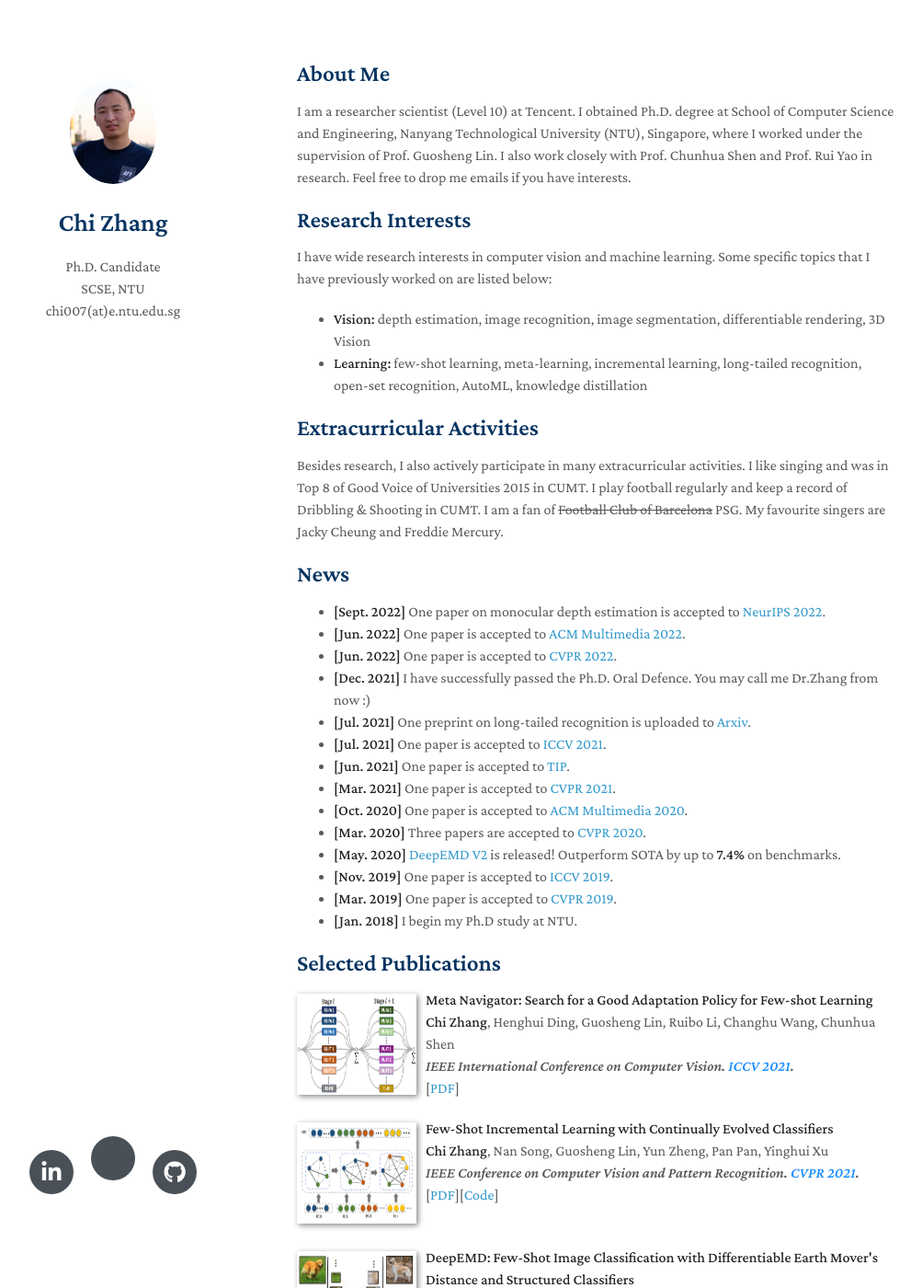
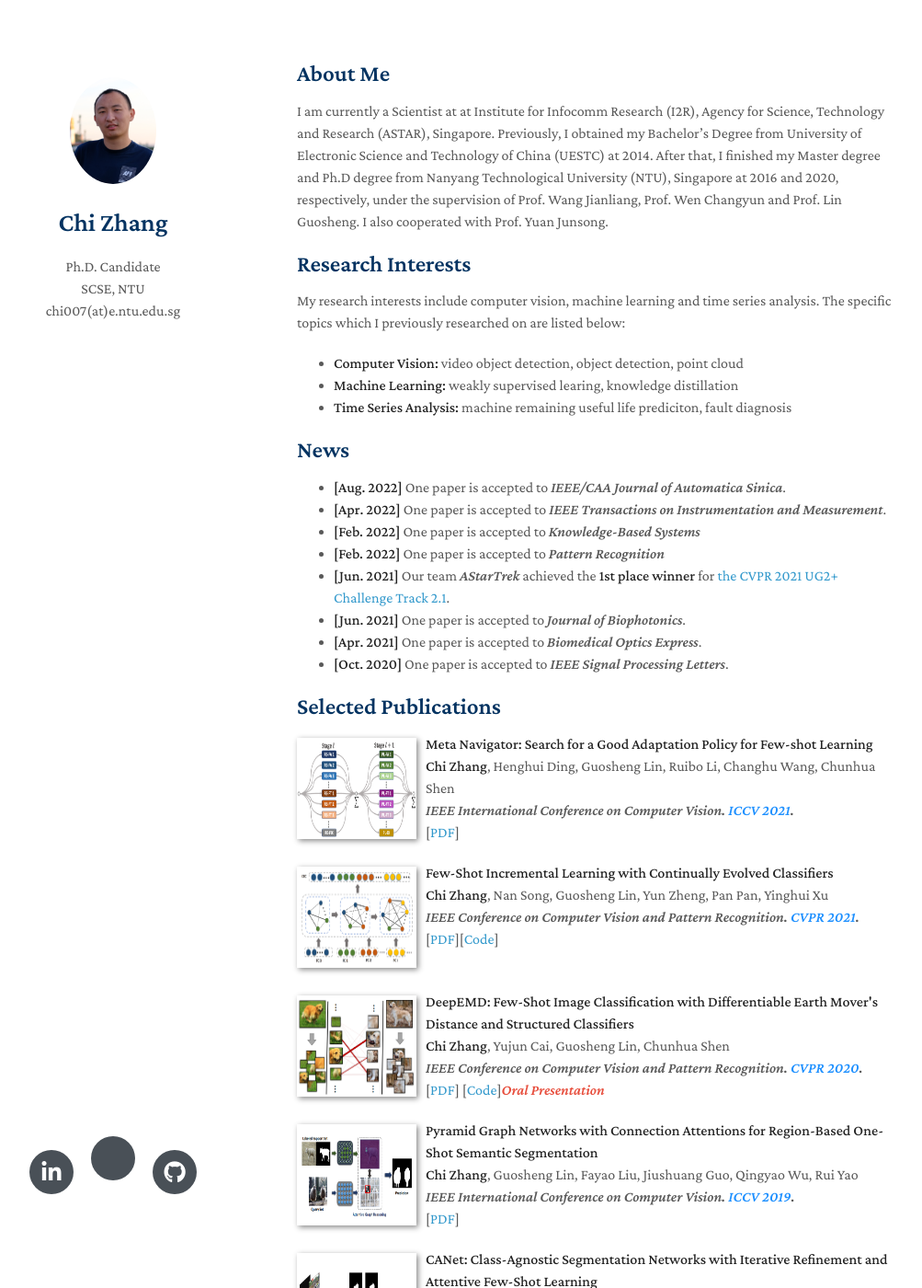
Before and after one commit to ruibing-jin/ruibing-jin.github.io, a Jekyll site: the page built from index.md, in a window 1280 px wide and 1400 px high. Shown: the whole window at 92% size, without its empty margins (147-1150 px from the left). Built offline with Jekyll 4.4.1, drawn with Linux system fonts in a browser that asks for light colours; nearby versions of some CDN libraries; a style sheet for code colours, icons or effects is not loaded; our own code applies the rules of GitHub Pages for plain Markdown files.

Commit message:
Update index.md
update biography

```diff
--- a/index.md
+++ b/index.md
@@ -3,31 +3,23 @@ layout: homepage
 ---
 
 ## About Me
-I am a researcher scientist (Level 10) at Tencent. I obtained Ph.D. degree at School of Computer Science and Engineering, Nanyang Technological University (NTU), Singapore, where I worked under the supervision of Prof. Guosheng Lin.  I also work closely with Prof. Chunhua Shen and Prof. Rui Yao in research. Feel free to drop me emails if you have interests.
+I am currently a Scientist at at Institute for Infocomm Research (I2R), Agency for Science, Technology and Research (ASTAR), Singapore. Previously, I obtained my Bachelor’s Degree from University of Electronic Science and Technology of China (UESTC) at 2014. After that, I finished my Master degree and Ph.D degree from Nanyang Technological University (NTU), Singapore at 2016 and 2020, respectively, under the supervision of Prof. Wang Jianliang, Prof. Wen Changyun and Prof. Lin Guosheng. I also cooperated with Prof. Yuan Junsong.
 
 ## Research Interests
-I have wide research interests in computer vision and machine learning. Some specific topics that I have previously worked on are listed below:
-- **Vision:** depth estimation, image recognition, image segmentation, differentiable rendering, 3D Vision
-- **Learning:** few-shot learning, meta-learning, incremental learning, long-tailed recognition, open-set recognition, AutoML, knowledge distillation
-
-## Extracurricular Activities
-Besides research, I also actively participate in many extracurricular activities. I like singing and was in Top 8 of Good Voice of Universities 2015 in CUMT. I play football regularly and keep a record of  Dribbling & Shooting  in CUMT. I am a fan of  <del>Football Club of Barcelona</del> PSG. My favourite singers are Jacky Cheung and Freddie Mercury.
+My research interests include computer vision, machine learning and time series analysis. The specific topics which I previously researched on are listed below:
+- **Computer Vision:** video object detection, object detection, point cloud
+- **Machine Learning:** weakly supervised learing, knowledge distillation
+- **Time Series Analysis:** machine remaining useful life prediciton, fault diagnosis
 
 ## News
-- **[Sept. 2022]** One paper on monocular depth estimation is accepted to [NeurIPS 2022](https://nips.cc/).
-- **[Jun. 2022]** One paper is accepted to [ACM Multimedia 2022](https://2022.acmmm.org/).
-- **[Jun. 2022]** One paper is accepted to [CVPR 2022](https://cvpr2022.thecvf.com/).
-- **[Dec. 2021]** I have successfully passed the Ph.D. Oral Defence. You may call me Dr.Zhang from now :)
-- **[Jul. 2021]** One preprint on long-tailed recognition is uploaded to [Arxiv](https://arxiv.org/abs/2108.12757).
-- **[Jul. 2021]** One paper is accepted to [ICCV 2021](http://iccv2021.thecvf.com/).
-- **[Jun. 2021]** One paper is accepted to [TIP](https://ieeexplore.ieee.org/xpl/RecentIssue.jsp?punumber=83).
-- **[Mar. 2021]** One paper is accepted to [CVPR 2021](http://cvpr2021.thecvf.com/).
-- **[Oct. 2020]** One paper is accepted to [ACM Multimedia 2020](https://2020.acmmm.org/).
-- **[Mar. 2020]** Three papers are accepted to [CVPR 2020](http://cvpr2020.thecvf.com/).
-- **[May. 2020]** [DeepEMD V2](https://arxiv.org/pdf/2003.06777.pdf) is released! Outperform SOTA by up to **7.4%** on benchmarks.
-- **[Nov. 2019]** One paper is accepted to [ICCV 2019](https://iccv2019.thecvf.com/).
-- **[Mar. 2019]** One paper is accepted to [CVPR 2019](https://cvpr2019.thecvf.com/).
-- **[Jan. 2018]** I begin my Ph.D study at NTU.
+- **[Aug. 2022]** One paper is accepted to *IEEE/CAA Journal of Automatica Sinica*.
+- **[Apr. 2022]** One paper is accepted to *IEEE Transactions on Instrumentation and Measurement*.
+- **[Feb. 2022]** One paper is accepted to *Knowledge-Based Systems*
+- **[Feb. 2022]** One paper is accepted to *Pattern Recognition*
+- **[Jun. 2021]** Our team *AStarTrek* achieved the **1st place winner** for [the CVPR 2021 UG2+ Challenge Track 2.1](http://cvpr2022.ug2challenge.org/program21/leaderboard21_t2.html).
+- **[Jun. 2021]** One paper is accepted to *Journal of Biophotonics*.
+- **[Apr. 2021]** One paper is accepted to *Biomedical Optics Express*.
+- **[Oct. 2020]** One paper is accepted to *IEEE Signal Processing Letters*.
 
 ## Selected Publications
 [comment]: <> (iccv2021.)
```
